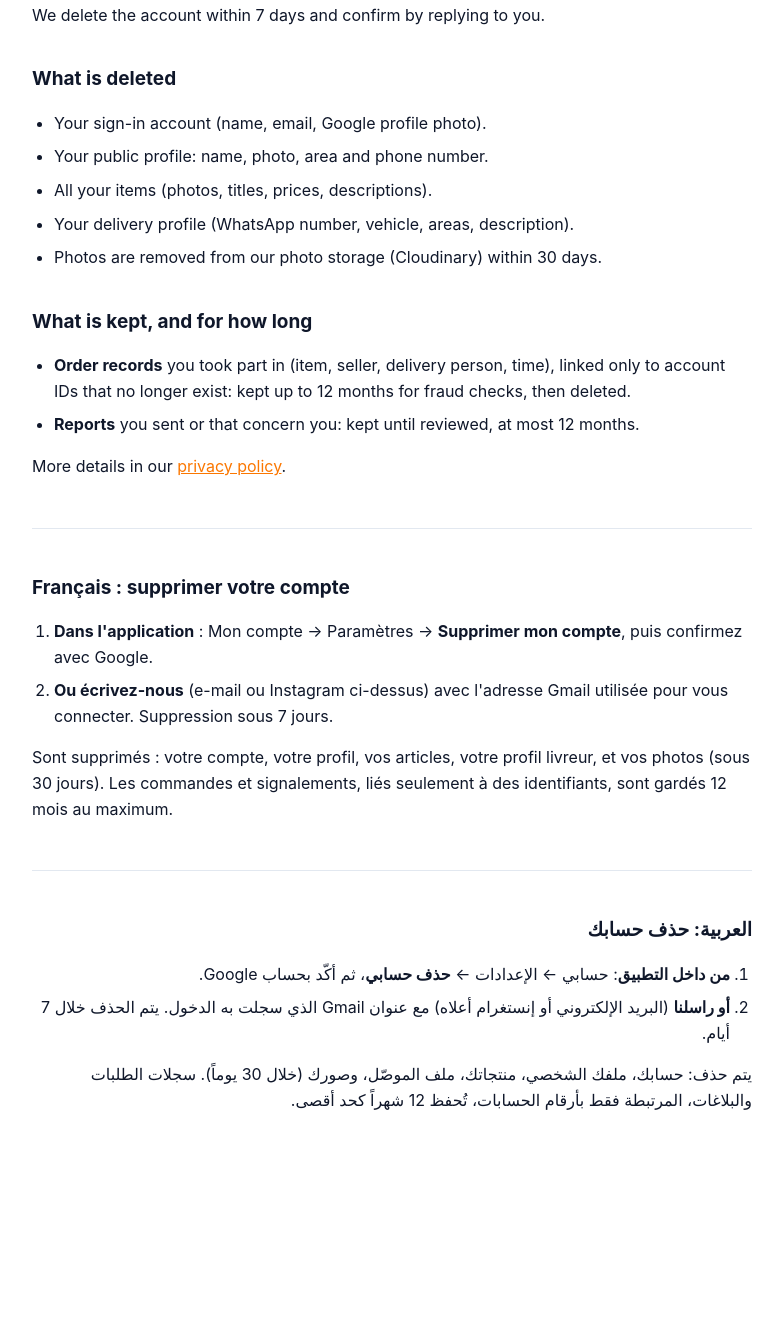
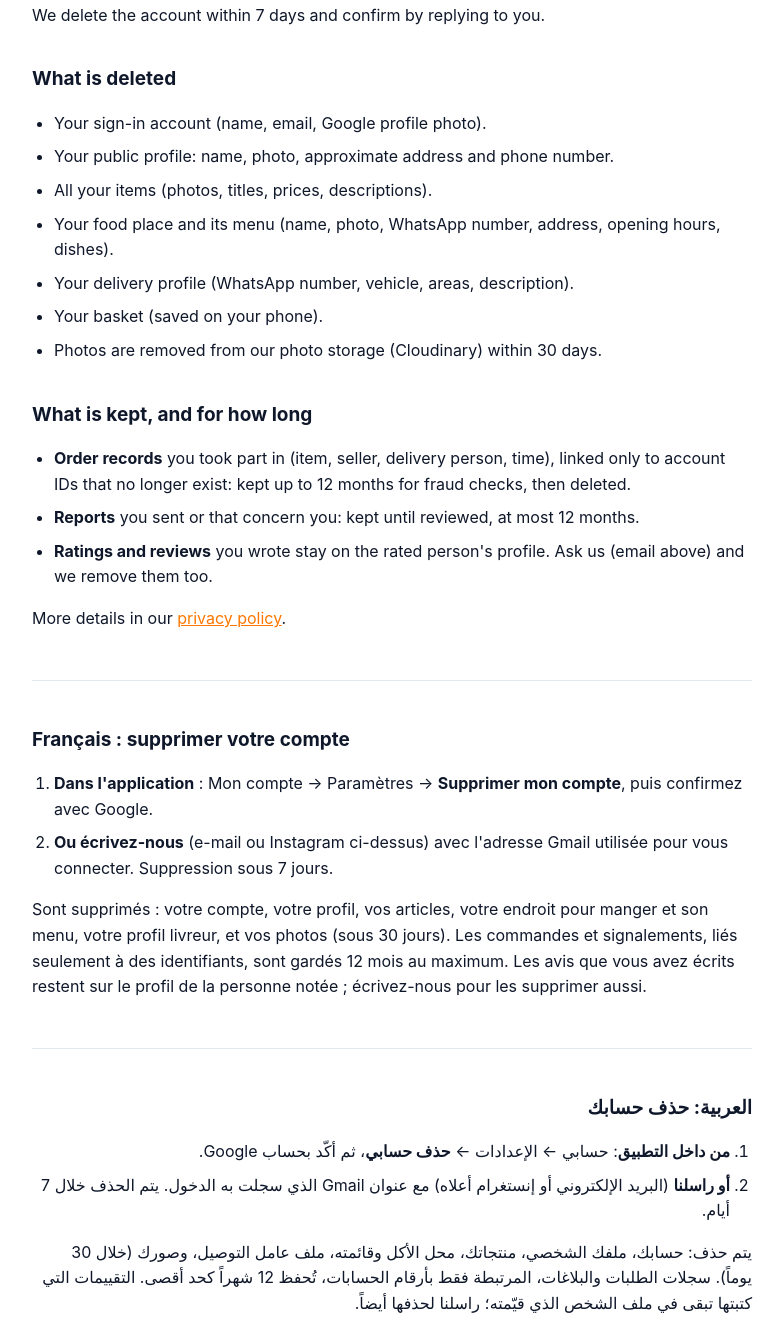
Before and after one commit to warachid/tanout-shop-privacy, a plain HTML site: page delete-account.html in a window 1280 px wide. Shown: the part 555-1875 px from the top of the page, without its empty margins (248-1031 px from the left). Before the commit the page ends 1765 px from the top, so only its background shows below. Drawn offline with Linux system fonts and the light colour scheme.

Commit message:
Update delete-account page: food places
Updated the last updated date and clarified the deletion details regarding the user's food place and reviews.

```diff
--- a/delete-account.html
+++ b/delete-account.html
@@ -34,7 +34,7 @@
 <body>
 
 <h1>Delete your Tanout Shop account</h1>
-<p class="updated">Tanout Shop, by Rachid (Tanout Dev). Last updated: October 17, 2026</p>
+<p class="updated">Tanout Shop, by Rachid (Tanout Dev). Last updated: October 22, 2026</p>
 
 <h2>Option 1: in the app (immediate)</h2>
 <ol>
@@ -54,9 +54,11 @@
 <h2>What is deleted</h2>
 <ul>
   <li>Your sign-in account (name, email, Google profile photo).</li>
-  <li>Your public profile: name, photo, area and phone number.</li>
+  <li>Your public profile: name, photo, approximate address and phone number.</li>
   <li>All your items (photos, titles, prices, descriptions).</li>
+  <li>Your food place and its menu (name, photo, WhatsApp number, address, opening hours, dishes).</li>
   <li>Your delivery profile (WhatsApp number, vehicle, areas, description).</li>
+  <li>Your basket (saved on your phone).</li>
   <li>Photos are removed from our photo storage (Cloudinary) within 30 days.</li>
 </ul>
 
@@ -64,6 +66,7 @@
 <ul>
   <li><strong>Order records</strong> you took part in (item, seller, delivery person, time), linked only to account IDs that no longer exist: kept up to 12 months for fraud checks, then deleted.</li>
   <li><strong>Reports</strong> you sent or that concern you: kept until reviewed, at most 12 months.</li>
+  <li><strong>Ratings and reviews</strong> you wrote stay on the rated person's profile. Ask us (email above) and we remove them too.</li>
 </ul>
 <p>More details in our <a href="./">privacy policy</a>.</p>
 
@@ -73,7 +76,7 @@
     <li><strong>Dans l'application</strong> : Mon compte → Paramètres → <strong>Supprimer mon compte</strong>, puis confirmez avec Google.</li>
     <li><strong>Ou écrivez-nous</strong> (e-mail ou Instagram ci-dessus) avec l'adresse Gmail utilisée pour vous connecter. Suppression sous 7 jours.</li>
   </ol>
-  <p>Sont supprimés : votre compte, votre profil, vos articles, votre profil livreur, et vos photos (sous 30 jours). Les commandes et signalements, liés seulement à des identifiants, sont gardés 12 mois au maximum.</p>
+  <p>Sont supprimés : votre compte, votre profil, vos articles, votre endroit pour manger et son menu, votre profil livreur, et vos photos (sous 30 jours). Les commandes et signalements, liés seulement à des identifiants, sont gardés 12 mois au maximum. Les avis que vous avez écrits restent sur le profil de la personne notée ; écrivez-nous pour les supprimer aussi.</p>
 </div>
 
 <div class="lang" lang="ar" dir="rtl">
@@ -82,7 +85,7 @@
     <li><strong>من داخل التطبيق</strong>: حسابي ← الإعدادات ← <strong>حذف حسابي</strong>، ثم أكّد بحساب Google.</li>
     <li><strong>أو راسلنا</strong> (البريد الإلكتروني أو إنستغرام أعلاه) مع عنوان Gmail الذي سجلت به الدخول. يتم الحذف خلال 7 أيام.</li>
   </ol>
-  <p>يتم حذف: حسابك، ملفك الشخصي، منتجاتك، ملف الموصّل، وصورك (خلال 30 يوماً). سجلات الطلبات والبلاغات، المرتبطة فقط بأرقام الحسابات، تُحفظ 12 شهراً كحد أقصى.</p>
+  <p>يتم حذف: حسابك، ملفك الشخصي، منتجاتك، محل الأكل وقائمته، ملف عامل التوصيل، وصورك (خلال 30 يوماً). سجلات الطلبات والبلاغات، المرتبطة فقط بأرقام الحسابات، تُحفظ 12 شهراً كحد أقصى. التقييمات التي كتبتها تبقى في ملف الشخص الذي قيّمته؛ راسلنا لحذفها أيضاً.</p>
 </div>
 
 </body>
```
